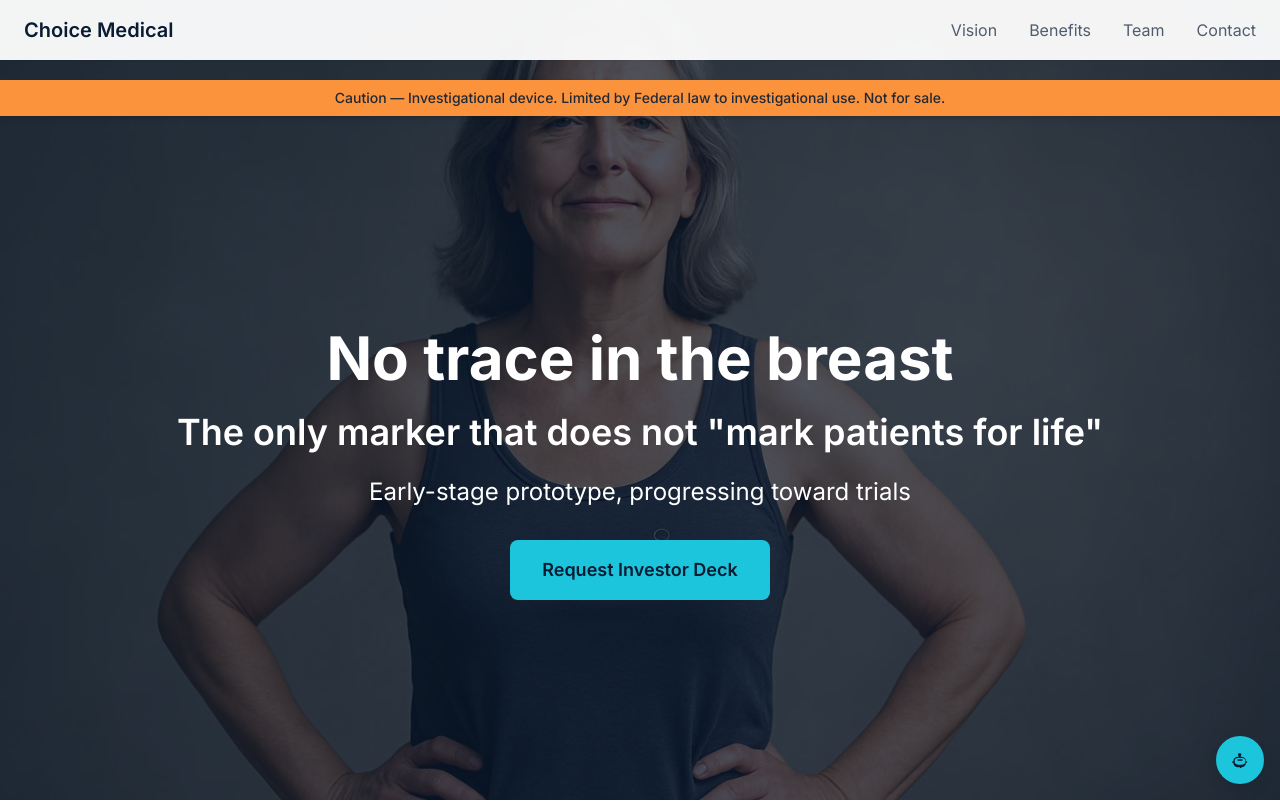
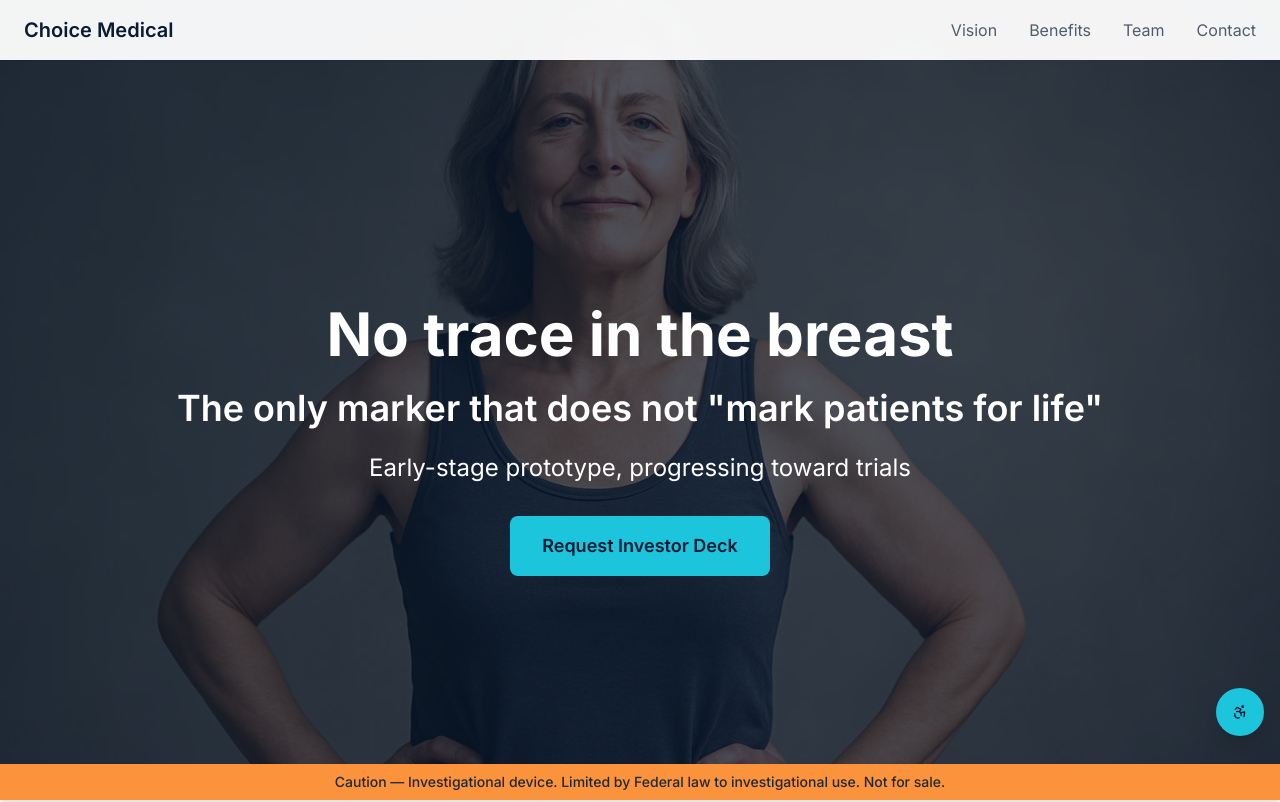
Before and after one commit to shaihi/choice-medical-bloom, a React (Vite) app: page / in a window 1280 px wide. Shown: the top 802 px of the page. Built offline with nearby package versions, Linux system fonts and the light colour scheme.

Commit message:
Refactor: Move disclaimer to footer, update icon
Move the disclaimer banner to the bottom of the page and update the accessibility button icon.

```diff
--- a/src/components/AccessibilityButton.tsx
+++ b/src/components/AccessibilityButton.tsx
@@ -1,6 +1,7 @@
 
 import React, { useState } from 'react';
 import { Button } from "./ui/button";
+import { Accessibility } from 'lucide-react';
 import AccessibilityPanel from "./AccessibilityPanel";
 
 const AccessibilityButton = () => {
@@ -10,18 +11,11 @@ const AccessibilityButton = () => {
     <>
       <Button
         onClick={() => setIsPanelOpen(true)}
-        className="fixed bottom-4 right-4 z-40 h-12 w-12 rounded-full bg-[#1CC5DC] hover:bg-[#1CC5DC]/90 text-[#0A1C33] shadow-lg"
+        className="fixed bottom-16 right-4 z-40 h-12 w-12 rounded-full bg-[#1CC5DC] hover:bg-[#1CC5DC]/90 text-[#0A1C33] shadow-lg"
         aria-label="Open accessibility settings"
         aria-haspopup="dialog"
       >
-        <svg
-          className="h-6 w-6"
-          fill="currentColor"
-          viewBox="0 0 24 24"
-          aria-hidden="true"
-        >
-          <path d="M12 2a2 2 0 0 1 2 2c0 .74-.4 1.39-1 1.73V7h1a7 7 0 0 1 7 7h1a1 1 0 0 1 0 2h-1a7 7 0 0 1-7 7v1.27c.6.34 1 .99 1 1.73a2 2 0 0 1-4 0c0-.74.4-1.39 1-1.73V23H9a7 7 0 0 1-7-7H1a1 1 0 0 1 0-2h1a7 7 0 0 1 7-7h1V5.73c-.6-.34-1-.99-1-1.73a2 2 0 0 1 2-2zM9 9a5 5 0 0 0-5 5 5 5 0 0 0 5 5h6a5 5 0 0 0 5-5 5 5 0 0 0-5-5H9zm-1 3a1 1 0 0 1 1-1h6a1 1 0 0 1 0 2H9a1 1 0 0 1-1-1z"/>
-        </svg>
+        <Accessibility className="h-6 w-6" />
       </Button>
 
       <AccessibilityPanel
--- a/src/components/DisclaimerBanner.tsx
+++ b/src/components/DisclaimerBanner.tsx
@@ -3,7 +3,7 @@ const DisclaimerBanner = () => {
   return (
     <div
       id="disclaimer"
-      className="fixed top-20 left-0 right-0 z-40 px-6 py-2 text-center text-sm font-medium shadow-md bg-orange-400"
+      className="fixed bottom-0 left-0 right-0 z-40 px-6 py-2 text-center text-sm font-medium shadow-md bg-orange-400"
     >
       <aside
         role="note"
--- a/src/components/HeroSection.tsx
+++ b/src/components/HeroSection.tsx
@@ -1,7 +1,6 @@
-
 const HeroSection = () => {
   return (
-    <section id="home" className="min-h-screen flex items-center justify-center bg-white pt-32 relative">
+    <section id="home" className="min-h-screen flex items-center justify-center bg-white pt-20 relative">
       {/* Hero Background Image */}
       <div className="absolute inset-0 z-0">
         <img
```
